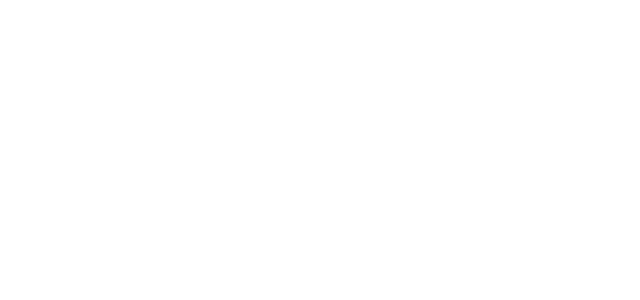
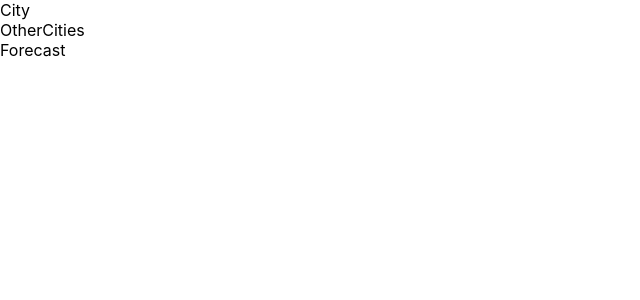
Before and after one commit to Cameron933/Weather-app, a React (Create React App) app: page / in a window 1280 px wide. Shown: the top 300 px of the page, without its empty margins (0-640 px from the left). Built offline with nearby package versions, Linux system fonts and the light colour scheme.

Commit message:
refactor: installing eslint & prettier

```diff
--- a/src/components/City/City.js
+++ b/src/components/City/City.js
@@ -1,5 +1,7 @@
+import React from 'react';
+
 const City = () => {
-    <div>City</div>
-}
+  return <div>City</div>;
+};
 
 export default City;
--- a/src/components/City/index.js
+++ b/src/components/City/index.js
@@ -1 +1 @@
-export { default } from "./City";
+export { default } from './City';
--- a/src/components/Forecast/Forecast.js
+++ b/src/components/Forecast/Forecast.js
@@ -1,5 +1,7 @@
+import React from 'react';
+
 const Forecast = () => {
-    <div>Forecast</div>
+  return <div>Forecast</div>;
 };
 
 export default Forecast;
--- a/src/components/Forecast/index.js
+++ b/src/components/Forecast/index.js
@@ -1 +1 @@
-export { default } from "./Forecast";
+export { default } from './Forecast';
--- a/src/components/OtherCities/OtherCities.js
+++ b/src/components/OtherCities/OtherCities.js
@@ -1,5 +1,5 @@
 const OtherCities = () => {
-    <div>OtherCities</div>
+  return <div>OtherCities</div>;
 };
 
-export default OtherCities
+export default OtherCities;
--- a/src/components/OtherCities/index.js
+++ b/src/components/OtherCities/index.js
@@ -1 +1 @@
-export { default } from "./OtherCities";
+export { default } from './OtherCities';
```
Also changed, not shown: package.json (+10 -1 lines), .eslintrc.json (added), 2 other files (tests, documents, lock files or other folders).
